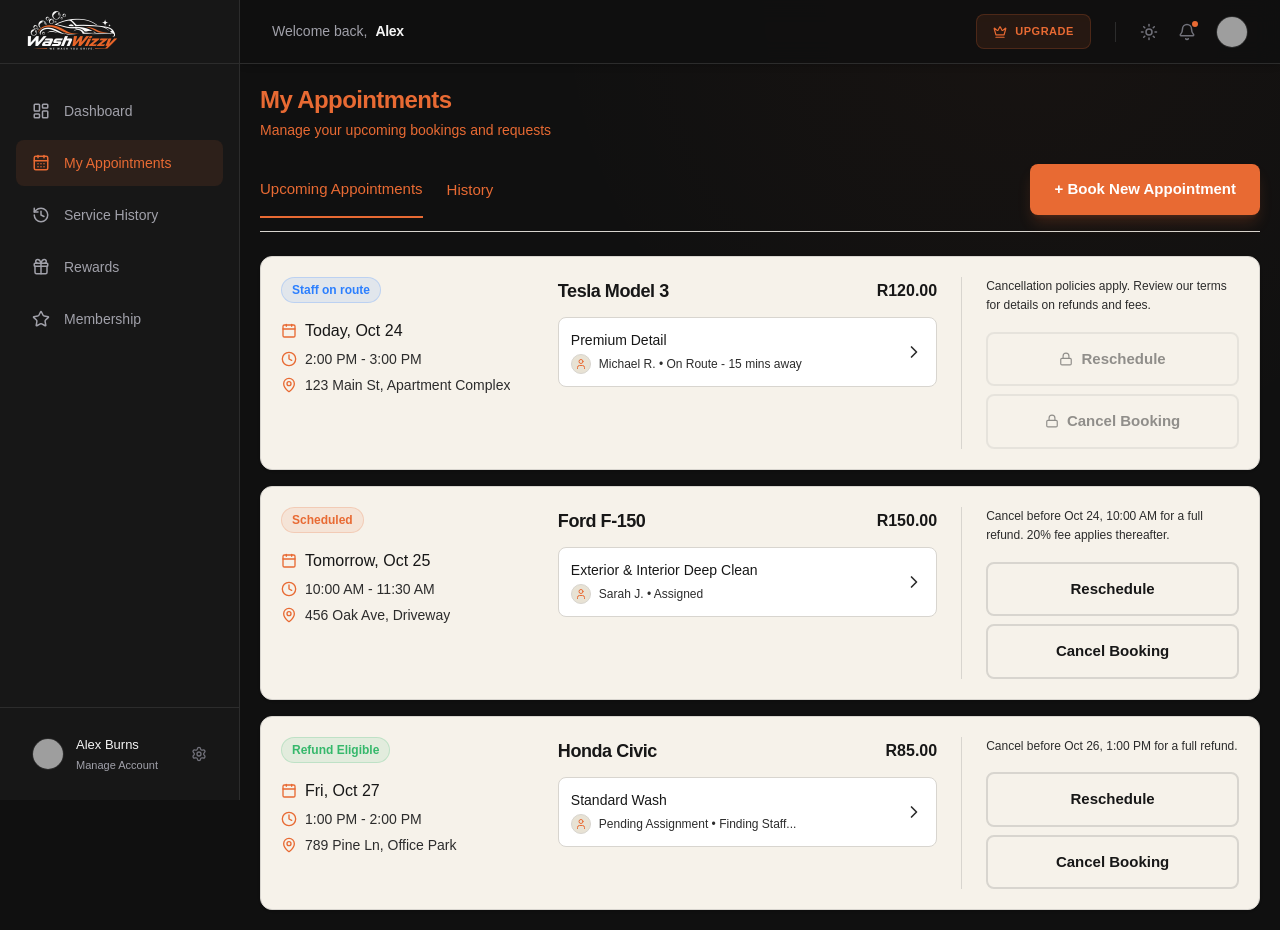
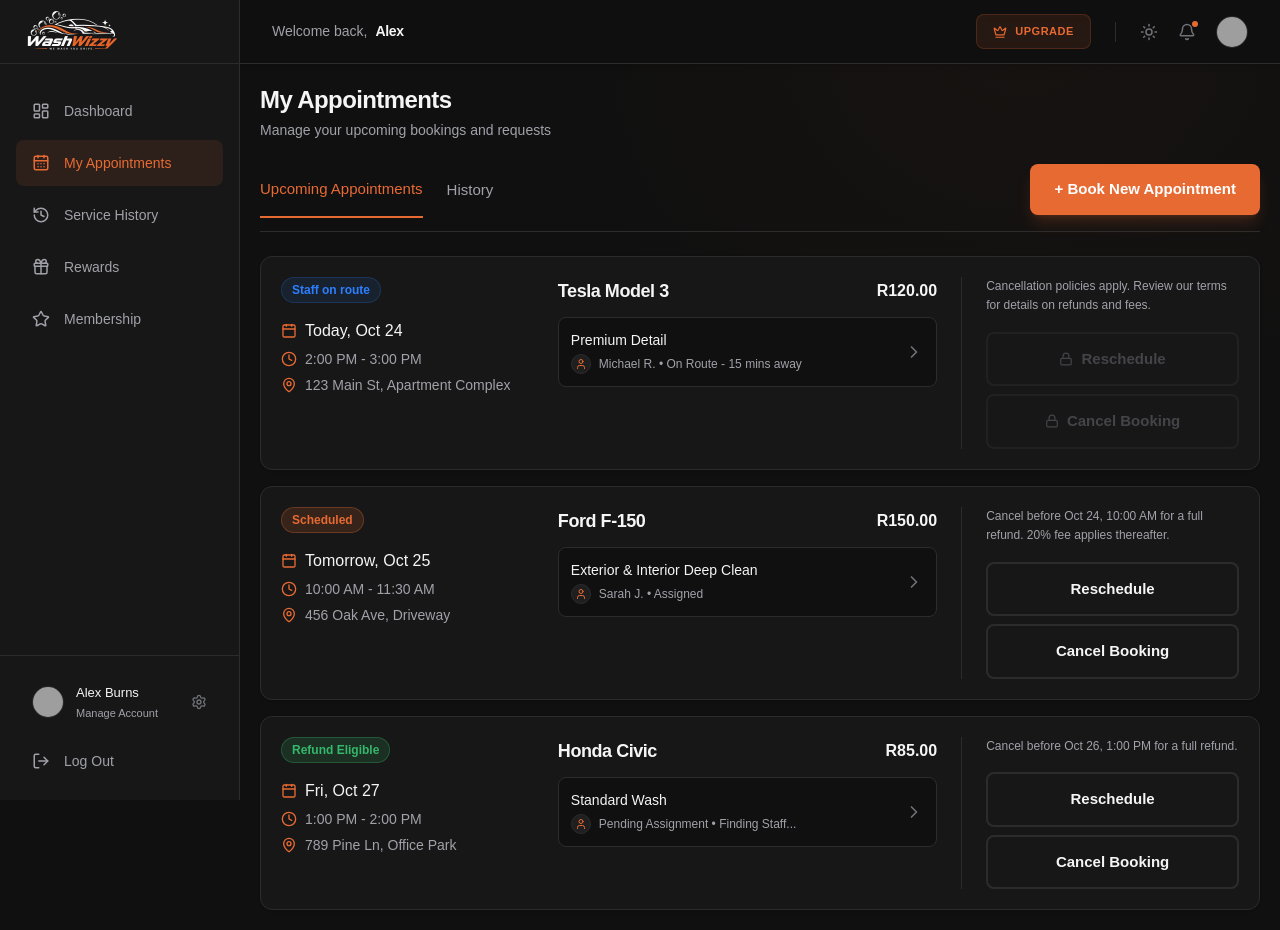
Before and after one commit to Angelo2384/car-wash-project, a React (Vite) app: page /dashboard/customer/appointments in a window 1280 px wide. Built offline with nearby package versions, Linux system fonts and the light colour scheme; no server answers; grey boxes are pictures that could not be loaded.

Commit message:
Update customer dashboard ,authentication and Profile

```diff
--- a/src/screens/dashboard/customer/CustomerAppointments.tsx
+++ b/src/screens/dashboard/customer/CustomerAppointments.tsx
@@ -8,25 +8,25 @@
   const [activeTab, setActiveTab] = useState<'upcoming' | 'history'>('upcoming');
 
   return (
-    <div className="flex flex-col gap-6 animate-in fade-in slide-in-from-bottom-4 duration-500 fill-mode-forwards text-[var(--color-charcoal)]">
+    <div className="flex flex-col gap-6 animate-in fade-in slide-in-from-bottom-4 duration-500 fill-mode-forwards text-[#F5F5F5]">
       {/* TopHeader/Title area */}
       <div className="flex flex-col gap-1">
-        <h2 className="text-2xl font-bold font-display tracking-tight text-[var(--color-burnt-orange)]">My Appointments</h2>
-        <p className="text-[var(--color-burnt-orange)] text-sm">Manage your upcoming bookings and requests</p>
+        <h2 className="text-2xl font-bold font-display tracking-tight text-[#F5F5F5]">My Appointments</h2>
+        <p className="text-[#A1A1AA] text-sm">Manage your upcoming bookings and requests</p>
       </div>
 
       {/* Tabs and Action */}
-      <div className="flex flex-col sm:flex-row sm:items-center justify-between gap-4 border-b border-[var(--color-soft-gray)] pb-4">
+      <div className="flex flex-col sm:flex-row sm:items-center justify-between gap-4 border-b border-[#2C2C2C] pb-4">
         <div className="flex items-center gap-6">
           <button
             onClick={() => setActiveTab('upcoming')}
-            className={`text-[var(--color-burnt-orange)] font-medium text-[15px] pb-4 -mb-[17px] transition-colors ${activeTab === 'upcoming' ? 'border-b-2 border-[var(--color-burnt-orange)]' : 'hover:opacity-80'}`}
+            className={`font-medium text-[15px] pb-4 -mb-[17px] transition-colors ${activeTab === 'upcoming' ? 'text-[#E86A33] border-b-2 border-[#E86A33]' : 'text-[#A1A1AA] hover:text-[#F5F5F5]'}`}
           >
             Upcoming Appointments
           </button>
           <button
             onClick={() => setActiveTab('history')}
-            className={`text-[var(--color-burnt-orange)] font-medium text-[15px] pb-4 -mb-[17px] transition-colors ${activeTab === 'history' ? 'border-b-2 border-[var(--color-burnt-orange)]' : 'hover:opacity-80'}`}
+            className={`font-medium text-[15px] pb-4 -mb-[17px] transition-colors ${activeTab === 'history' ? 'text-[#E86A33] border-b-2 border-[#E86A33]' : 'text-[#A1A1AA] hover:text-[#F5F5F5]'}`}
           >
             History
           </button>
@@ -128,16 +128,16 @@
 
   const getBadgeStyles = (color: string) => {
     switch(color) {
-      case 'burnt-orange': return 'bg-[var(--color-burnt-orange)]/10 text-[var(--color-burnt-orange)] border-[var(--color-burnt-orange)]/20';
-      case 'reward-green': return 'bg-[var(--color-reward-green)]/10 text-[var(--color-reward-green)] border-[var(--color-reward-green)]/20';
+      case 'burnt-orange': return 'bg-[#E86A33]/15 text-[#E86A33] border-[#E86A33]/30';
+      case 'reward-green': return 'bg-[#35B86B]/15 text-[#35B86B] border-[#35B86B]/30';
       case 'red': return 'bg-red-500/10 text-red-500 border-red-500/20';
       case 'blue': return 'bg-blue-500/10 text-blue-500 border-blue-500/20';
-      default: return 'bg-[var(--color-soft-gray)] text-[var(--color-charcoal)] border-[var(--color-charcoal-700)]';
+      default: return 'bg-[#1F1F1F] text-[#A1A1AA] border-[#2C2C2C]';
     }
   };
 
   return (
-    <div className="bg-[var(--color-off-white)] border border-[var(--color-soft-gray)] rounded-xl p-5 flex flex-col md:flex-row gap-6 transition-colors hover:border-[var(--color-charcoal-700)] shadow-sm">
+    <div className="bg-[#171717] border border-[#2C2C2C] rounded-xl p-5 flex flex-col md:flex-row gap-6 transition-colors hover:border-[#E86A33]/40 shadow-sm">
 
       {/* Column 1: Status & Time */}
       <div className="flex-1 flex flex-col gap-3">
@@ -147,16 +147,16 @@
           </span>
         </div>
         <div className="flex flex-col gap-1.5 mt-1">
-          <div className="flex items-center gap-2 text-[var(--color-charcoal)] font-medium">
-            <Calendar className="w-4 h-4 text-[var(--color-burnt-orange)]" />
+          <div className="flex items-center gap-2 text-[#F5F5F5] font-medium">
+            <Calendar className="w-4 h-4 text-[#E86A33]" />
             {date}
           </div>
-          <div className="flex items-center gap-2 text-[var(--color-charcoal-700)] text-sm">
-            <Clock className="w-4 h-4 text-[var(--color-burnt-orange)]" />
+          <div className="flex items-center gap-2 text-[#A1A1AA] text-sm">
+            <Clock className="w-4 h-4 text-[#E86A33]" />
             {time}
           </div>
-          <div className="flex items-center gap-2 text-[var(--color-charcoal-700)] text-sm">
-            <MapPin className="w-4 h-4 shrink-0 text-[var(--color-burnt-orange)]" />
+          <div className="flex items-center gap-2 text-[#A1A1AA] text-sm">
+            <MapPin className="w-4 h-4 shrink-0 text-[#E86A33]" />
             <span className="truncate">{location}</span>
           </div>
         </div>
@@ -165,44 +165,44 @@
       {/* Column 2: Vehicle & Package Inner Card */}
       <div className="flex-[1.5] flex flex-col gap-3">
         <div className="flex justify-between items-center">
-          <h3 className="font-semibold text-lg text-[var(--color-charcoal)]">{vehicle}</h3>
-          <span className="font-bold text-[var(--color-charcoal)]">{price}</span>
+          <h3 className="font-semibold text-lg text-[#F5F5F5]">{vehicle}</h3>
+          <span className="font-bold text-[#F5F5F5]">{price}</span>
         </div>
 
-        <div className="bg-white border border-[var(--color-soft-gray)] rounded-lg p-3 flex items-center justify-between">
+        <div className="bg-[#101010] border border-[#2C2C2C] rounded-lg p-3 flex items-center justify-between">
           <div className="flex flex-col gap-1">
-            <span className="text-sm font-medium text-[var(--color-charcoal)]">{packageName}</span>
+            <span className="text-sm font-medium text-[#F5F5F5]">{packageName}</span>
             <div className="flex items-center gap-2">
-              <div className="w-5 h-5 rounded-full bg-[var(--color-off-white-dark)] flex items-center justify-center overflow-hidden border border-[var(--color-soft-gray)]">
-                <User className="w-3 h-3 text-[var(--color-burnt-orange)]" />
+              <div className="w-5 h-5 rounded-full bg-[#1F1F1F] flex items-center justify-center overflow-hidden border border-[#2C2C2C]">
+                <User className="w-3 h-3 text-[#E86A33]" />
               </div>
-              <span className="text-xs text-[var(--color-charcoal-700)]">{staffName} • {staffStatus}</span>
+              <span className="text-xs text-[#A1A1AA]">{staffName} • {staffStatus}</span>
             </div>
           </div>
-          <button className="text-[var(--color-charcoal-700)] hover:text-[var(--color-burnt-orange)] transition-colors">
+          <button className="text-[#71717A] hover:text-[#E86A33] transition-colors">
             <ChevronRight className="w-5 h-5" />
           </button>
         </div>
       </div>
 
       {/* Column 3: Actions & Policy */}
-      <div className="flex-1 flex flex-col justify-between gap-4 border-t md:border-t-0 md:border-l border-[var(--color-soft-gray)] pt-4 md:pt-0 md:pl-6">
-        <p className="text-xs text-[var(--color-charcoal-700)] leading-relaxed">
+      <div className="flex-1 flex flex-col justify-between gap-4 border-t md:border-t-0 md:border-l border-[#2C2C2C] pt-4 md:pt-0 md:pl-6">
+        <p className="text-xs text-[#A1A1AA] leading-relaxed">
           {cancellationPolicy || "Cancellation policies apply. Review our terms for details on refunds and fees."}
         </p>
 
         <div className="flex flex-col gap-2">
           {isMissed ? (
-            <Button variant="outline" fullWidth className="!text-[var(--color-charcoal)] !border-[var(--color-soft-gray)] hover:!border-[var(--color-charcoal-700)] hover:!text-[var(--color-charcoal)]">
+            <Button variant="outline" fullWidth className="!text-[#F5F5F5] !border-[#2C2C2C] hover:!border-[#E86A33] hover:!text-[#E86A33]">
               Request Refund
             </Button>
           ) : (
             <>
-              <Button variant="outline" fullWidth disabled={isLocked} onClick={onReschedule} className="!text-[var(--color-charcoal)] !border-[var(--color-soft-gray)] hover:!border-[var(--color-charcoal-700)] hover:!text-[var(--color-charcoal)] disabled:!border-[var(--color-soft-gray)] disabled:!text-[var(--color-charcoal-700)]">
+              <Button variant="outline" fullWidth disabled={isLocked} onClick={onReschedule} className="!text-[#F5F5F5] !border-[#2C2C2C] hover:!border-[#E86A33] hover:!text-[#E86A33] disabled:!border-[#2C2C2C] disabled:!text-[#71717A]">
                 {isLocked && <Lock className="w-3.5 h-3.5" />}
                 Reschedule
               </Button>
-              <Button variant="outline" fullWidth disabled={isLocked} onClick={onCancel} className="!text-[var(--color-charcoal)] !border-[var(--color-soft-gray)] hover:!border-[var(--color-charcoal-700)] hover:!text-[var(--color-charcoal)] disabled:!border-[var(--color-soft-gray)] disabled:!text-[var(--color-charcoal-700)]">
+              <Button variant="outline" fullWidth disabled={isLocked} onClick={onCancel} className="!text-[#F5F5F5] !border-[#2C2C2C] hover:!border-[#E86A33] hover:!text-[#E86A33] disabled:!border-[#2C2C2C] disabled:!text-[#71717A]">
                 {isLocked && <Lock className="w-3.5 h-3.5" />}
                 Cancel Booking
               </Button>
--- a/src/screens/dashboard/customer/CustomerDashboardLayout.tsx
+++ b/src/screens/dashboard/customer/CustomerDashboardLayout.tsx
@@ -1,5 +1,5 @@
 import { useState } from "react";
-import { Outlet, Link, useLocation } from "react-router-dom";
+import { Outlet, Link, useLocation, useNavigate } from "react-router-dom";
 import {
   LayoutDashboard,
   CalendarDays,
@@ -11,21 +11,46 @@
   Crown,
   Sun,
   Moon,
+  LogOut,
 } from "lucide-react";
+import { signOut } from "firebase/auth";
+import { auth } from "../../../lib/firebase";
 import { useAuth } from "../../../contexts/AuthContext";
 
 export default function DashboardLayout() {
   const location = useLocation();
+  const navigate = useNavigate();
   const { currentUser } = useAuth();
   const [theme, setTheme] = useState<"light" | "dark">("dark");
+
+  const handleLogout = async () => {
+    // Clear this user's uid-scoped localStorage data before signing out
+    // so the next account that signs in starts clean.
+    const uid = currentUser?.uid;
+    if (uid) {
+      localStorage.removeItem(`ww_profile_name_${uid}`);
+      localStorage.removeItem(`ww_profile_phone_${uid}`);
+      localStorage.removeItem(`ww_profile_avatar_${uid}`);
+    }
+    await signOut(auth);
+    navigate("/");
+  };
 
   const toggleTheme = () => {
     setTheme((prev) => (prev === "dark" ? "light" : "dark"));
   };
 
-  const displayName = currentUser?.displayName || "Alex Burns";
+  // Use uid-scoped localStorage keys (matching CustomerProfile) so each user
+  // sees only their own saved data. Firebase values take priority for name
+  // (kept in sync via updateProfile); localStorage leads for avatar (base64).
+  const uid = currentUser?.uid;
+  const displayName =
+    currentUser?.displayName ||
+    (uid ? localStorage.getItem(`ww_profile_name_${uid}`) : null) ||
+    "Alex Burns";
   const firstName = displayName.split(" ")[0] || "Alex";
   const photoURL =
+    (uid ? localStorage.getItem(`ww_profile_avatar_${uid}`) : null) ||
     currentUser?.photoURL ||
     "https://images.unsplash.com/photo-1535713875002-d1d0cf377fde?auto=format&fit=crop&q=80&w=150";
 
@@ -140,6 +165,17 @@
                 }`}
               />
             </Link>
+
+            {/* Log Out */}
+            <button
+              onClick={handleLogout}
+              className="mt-1.5 w-full flex items-center gap-3.5 px-[16px] py-[11px] min-h-[46px] rounded-lg transition-all font-medium text-[14px] text-[#A1A1AA] hover:bg-white/[0.04] hover:text-[#F5F5F5]"
+            >
+              <div className="[&>svg]:w-[18px] [&>svg]:h-[18px]">
+                <LogOut className="w-4 h-4" />
+              </div>
+              Log Out
+            </button>
           </div>
         </aside>
 
```
Also changed, not shown: src/contexts/AuthContext.tsx (+11 -0 lines), src/screens/dashboard/customer/CustomerProfile.tsx (+35 -8 lines).
